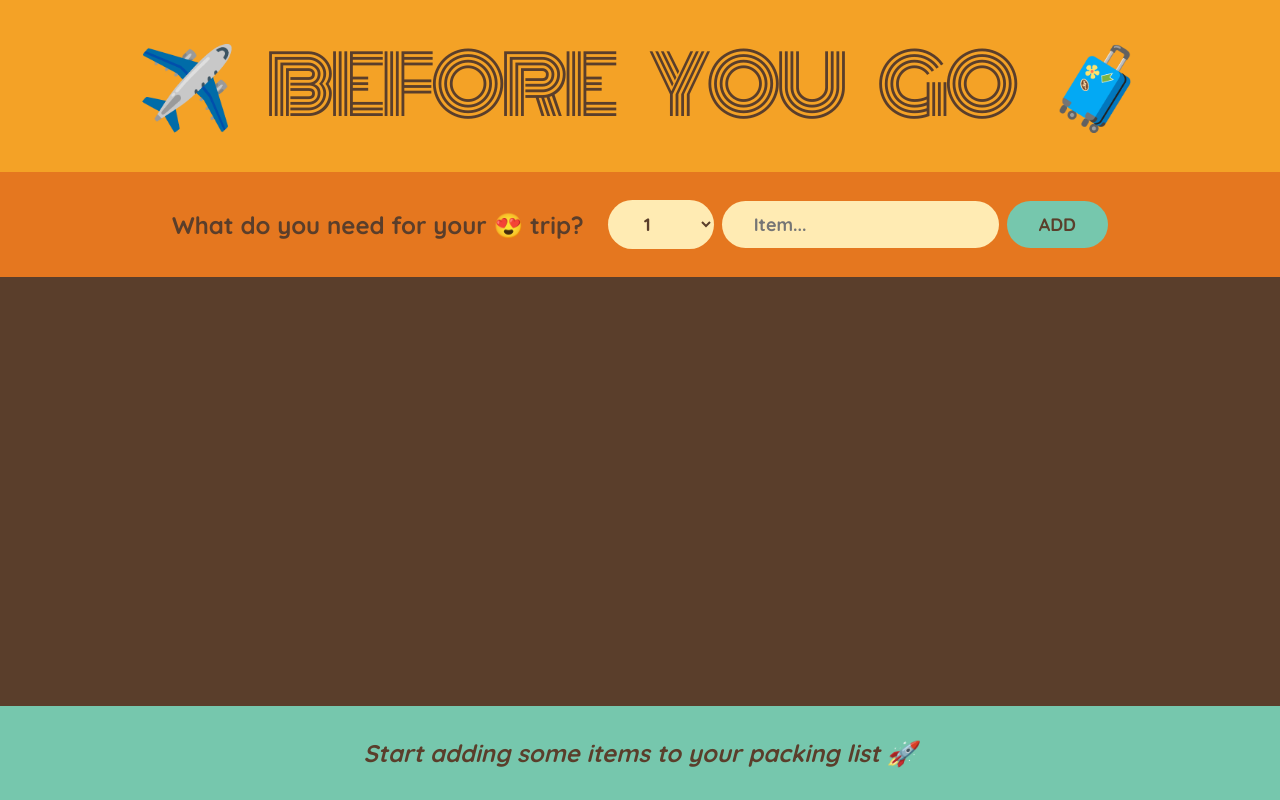
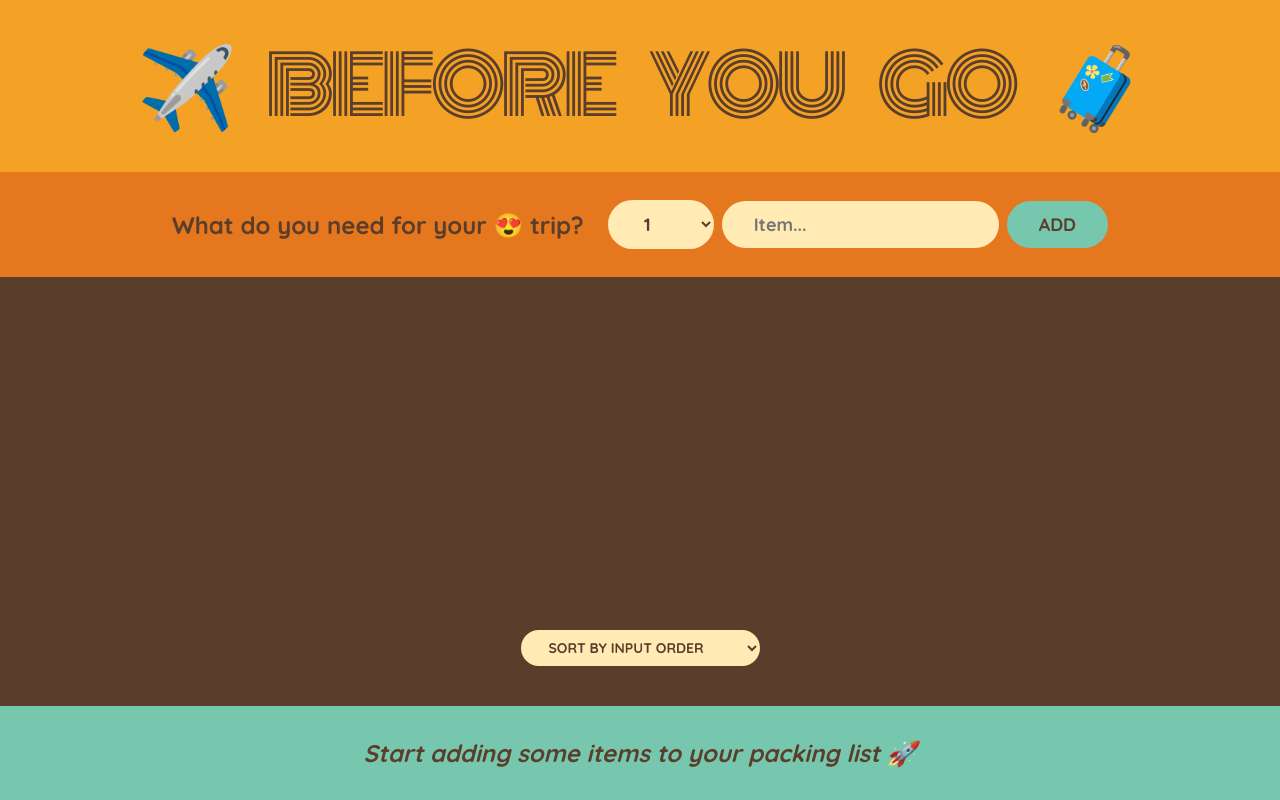
Before and after one commit to ezgikardes/before-you-go, a React (Create React App) app: page / in a window 1280 px wide. Built offline with nearby package versions, Linux system fonts and the light colour scheme.

Commit message:
add selectbox to sort items

```diff
--- a/src/App.js
+++ b/src/App.js
@@ -76,10 +76,25 @@
   );
 }
 function PackingList({ items, onDeleteItem, onToggleItem }) {
+  const [sortBy, setSortBy] = useState("input");
+
+  let sortedItems;
+
+  if (sortBy === "input") sortedItems = items;
+  if (sortBy === "description")
+    sortedItems = items
+      .slice()
+      .sort((a, b) => a.description.localeCompare(b.description));
+
+  if (sortBy === "packed")
+    sortedItems = items
+      .slice()
+      .sort((a, b) => Number(a.packed) - Number(b.packed));
+
   return (
     <div className="list">
       <ul>
-        {items.map((item) => (
+        {sortedItems.map((item) => (
           <Item
             item={item}
             onDeleteItem={onDeleteItem}
@@ -88,6 +103,14 @@
           />
         ))}
       </ul>
+
+      <div>
+        <select value={sortBy} onChange={(e) => setSortBy(e.target.value)}>
+          <option value="input">Sort by input order</option>
+          <option value="description">Sort bt description</option>
+          <option value="packed">Sort by packed status</option>
+        </select>
+      </div>
     </div>
   );
 }
```
